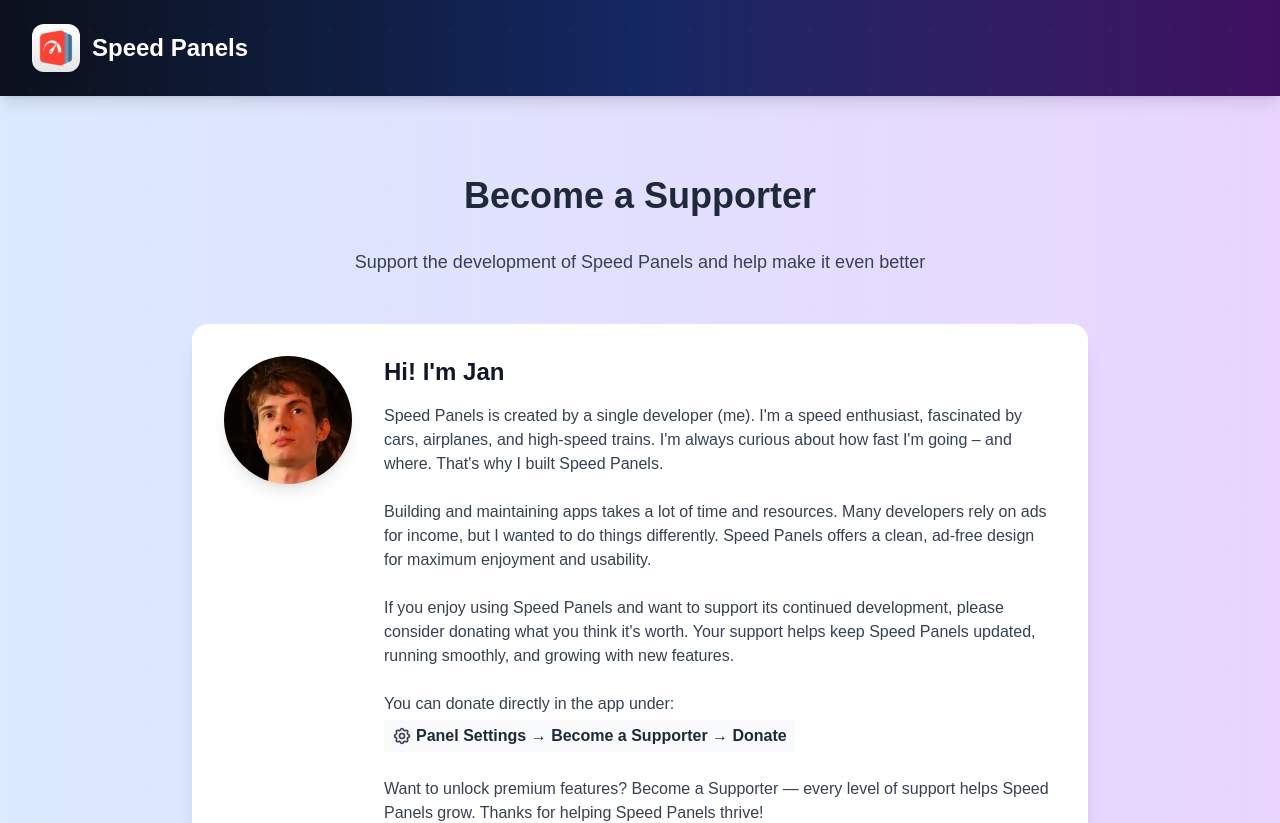
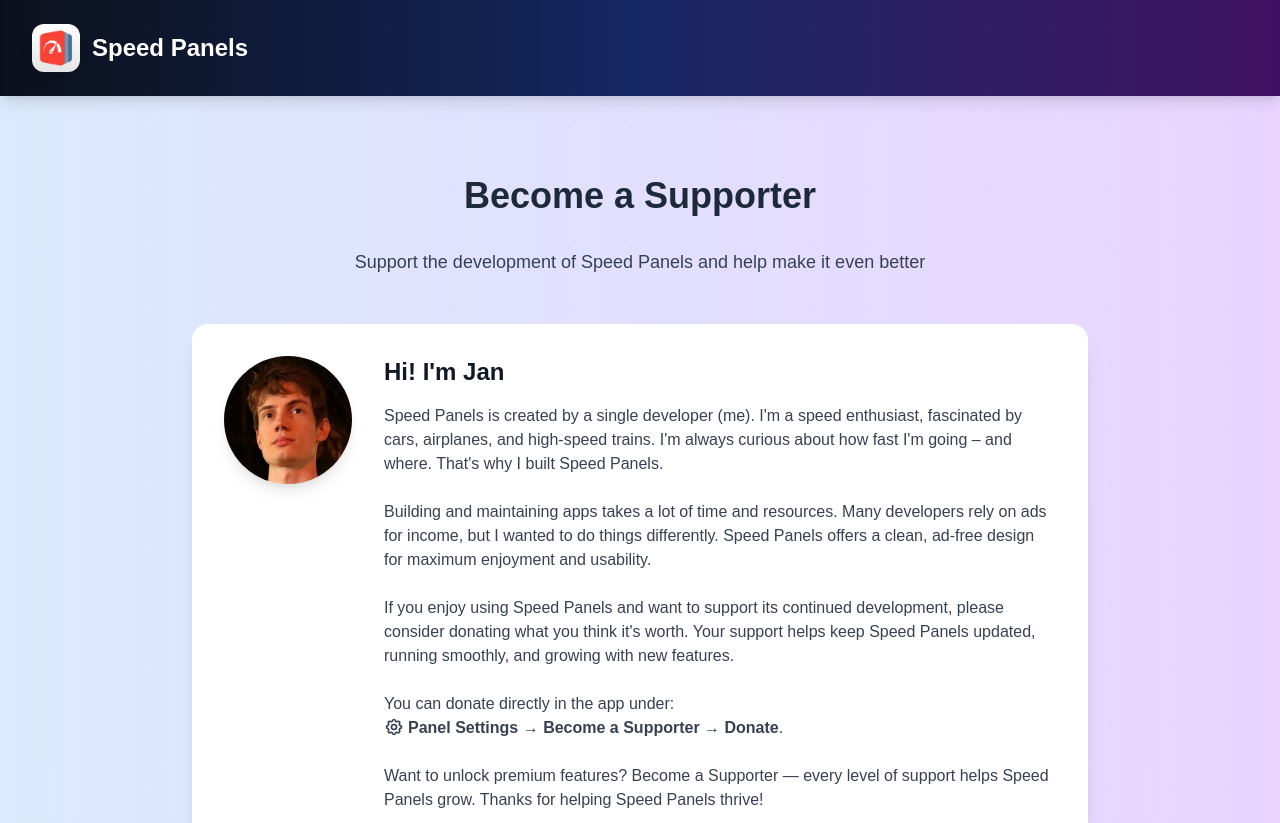
Before and after one commit to jan-dre/speedpanels, a Next.js app: page /supporter in a window 1280 px wide. Shown: the top 823 px of the page. Built offline with nearby package versions, Linux system fonts and the light colour scheme.

Commit message:
Update Webseite

```diff
--- a/app/supporter/page.tsx
+++ b/app/supporter/page.tsx
@@ -160,10 +160,9 @@
                 </p>
                 <p className="text-gray-700 mb-6">
                   You can donate directly in the app under:<br />
-                  <span className="inline-block mt-1">
-                    <strong className="inline-flex items-center gap-1 bg-gray-50 rounded px-2 py-1 text-gray-800 font-semibold">
+                  <strong>
                     <svg
-                        className="w-5 h-5 text-gray-700 flex-shrink-0"
+                      className="w-5 h-5 text-gray-700 align-text-top inline mr-1 -mt-0.5"
                       fill="none"
                       stroke="currentColor"
                       viewBox="0 0 24 24"
@@ -182,9 +181,8 @@
                         d="M15 12a3 3 0 11-6 0 3 3 0 016 0z"
                       />
                     </svg>
-                      <span>Panel Settings → Become a Supporter → Donate</span>
-                    </strong>
-                  </span>
+                    Panel Settings
+                  </strong> &rarr; <strong>Become a Supporter</strong> &rarr; <strong>Donate</strong>.
                 </p>
                 <p className="text-gray-700">
                   Want to unlock premium features? Become a Supporter — every level of support helps Speed Panels grow. Thanks for helping Speed Panels thrive!
```
Lines whose indentation alone changed are shown as unchanged.
